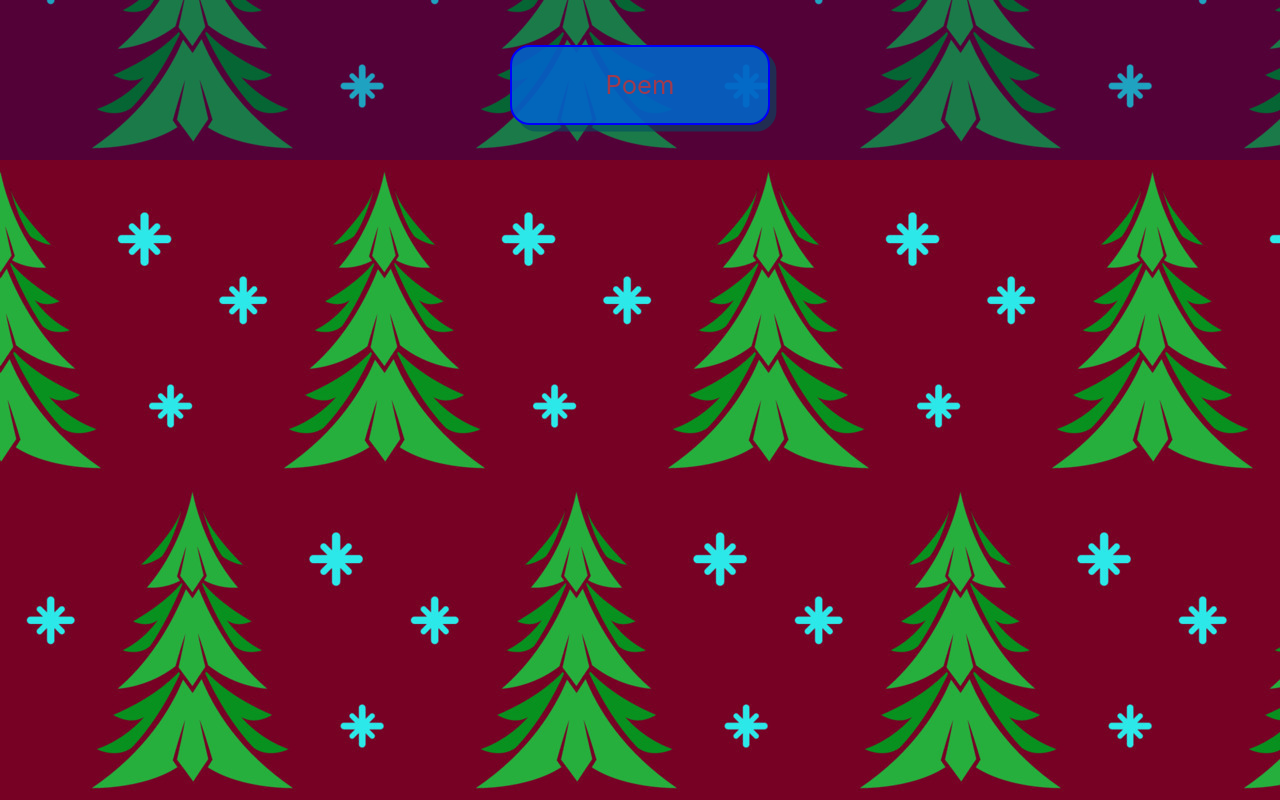
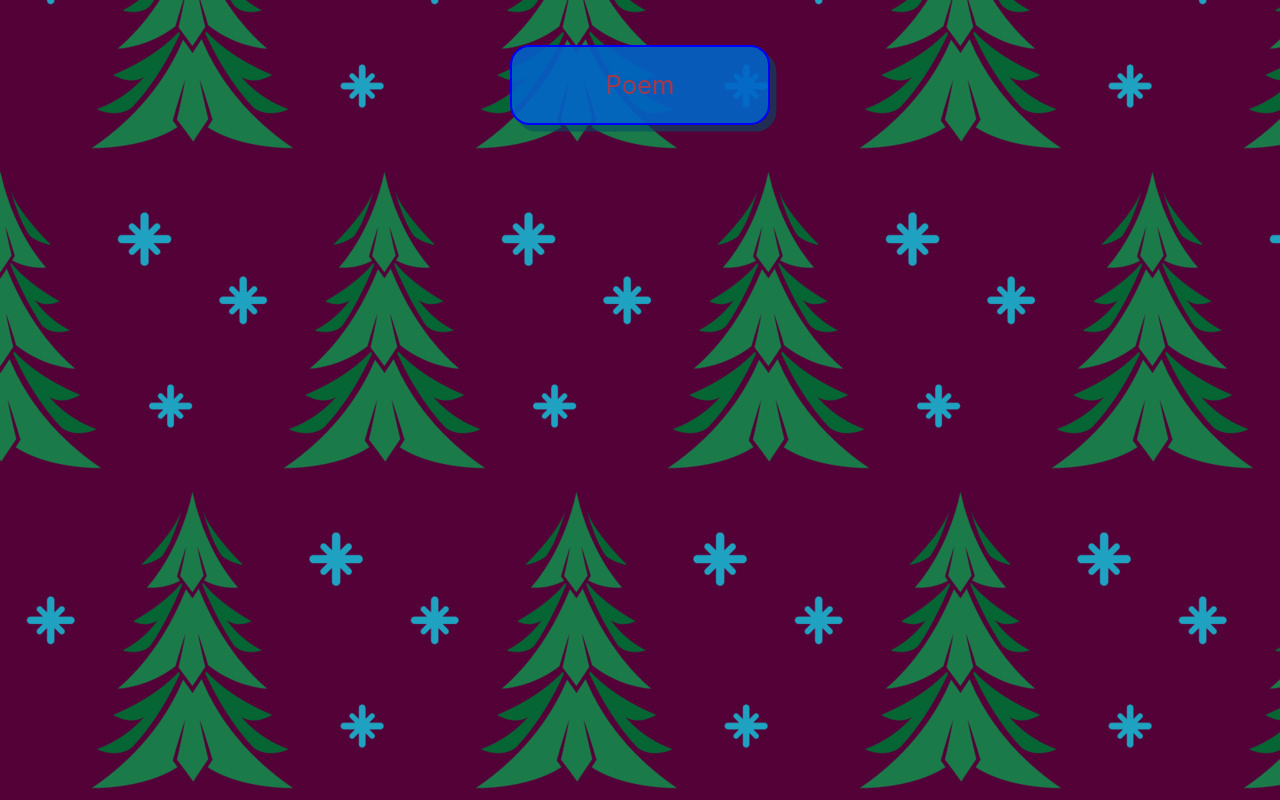
Before and after one commit to crazyapple48/christmas-card, a React (Create React App) app: page / in a window 1280 px wide. Built offline with nearby package versions, Linux system fonts and the light colour scheme.

Commit message:
fix background sizing to fit viewport

```diff
--- a/src/App.css
+++ b/src/App.css
@@ -1,10 +1,14 @@
-html {
+html body {
   box-sizing: border-box;
+  margin: 0;
+  padding: 0;
+  height: 100%;
 }
 
-body {
+#root {
   padding: 0;
   margin: 0;
+  height: 100vh;
   background-image: url("./images/christmas-tree_background.jpg");
 }
 
@@ -12,7 +16,8 @@ body {
   display: inline-block;
   vertical-align: top;
   margin: 0;
-  width: 100%;
+  width: 100vw;
+  height: 100vh;
   background-color: rgba(0, 0, 100, 0.3);
 }
 
```
